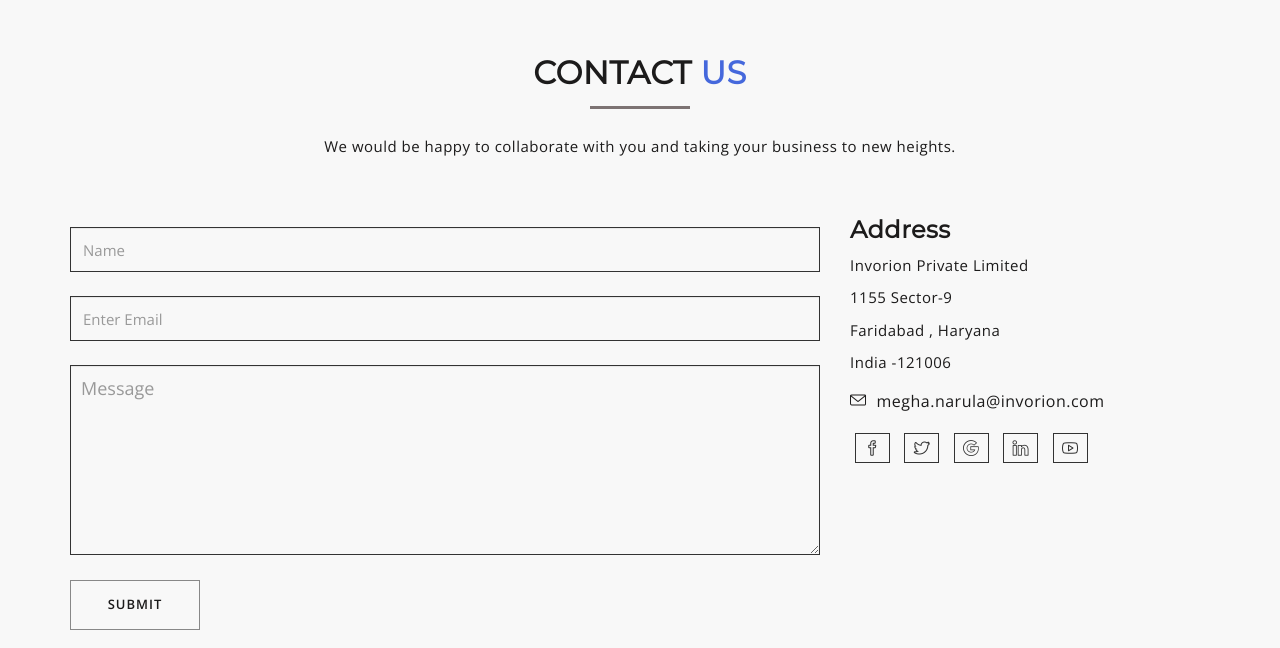
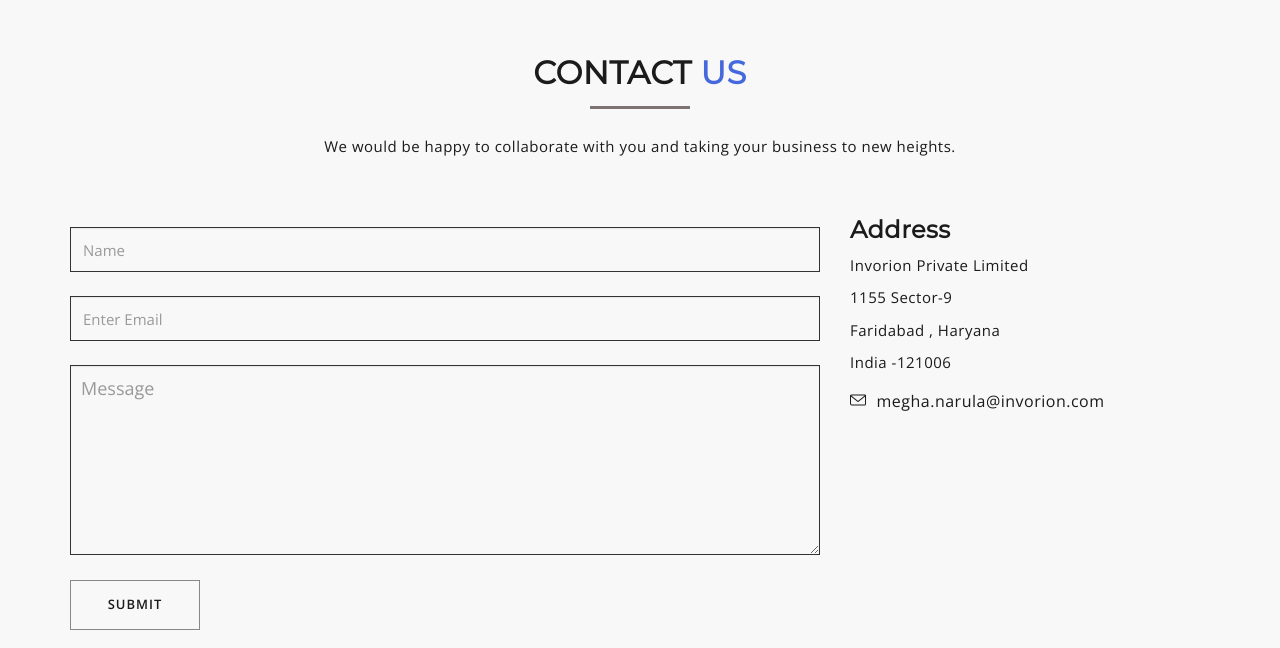
Before and after one commit to gagan2914/invorion, a plain HTML site: page index.html in a window 1280 px wide. Shown: the part 3514-4162 px from the top of the page. Drawn offline with nearby package versions, Linux system fonts and the light colour scheme.

Commit message:
Image changes commited by Megha

```diff
--- a/index.html
+++ b/index.html
@@ -453,11 +453,11 @@
 												<!--<p><i class="icon-phone"></i>+90 987 678 9834</p>-->
 											</address>
 											<div class="mu-social-media">
-												<a href="#"><i class="icon-social-facebook"></i></a>
+												<!--<a href="#"><i class="icon-social-facebook"></i></a>
 												<a href="#"><i class="icon-social-twitter"></i></a>
 												<a href="#"><i class="icon-social-google"></i></a>
 												<a href="#"><i class="icon-social-linkedin"></i></a>
-												<a href="#"><i class="icon-social-youtube"></i></a>
+												<a href="#"><i class="icon-social-youtube"></i></a>-->
 											</div>
 										</div>
 									</div>
```
